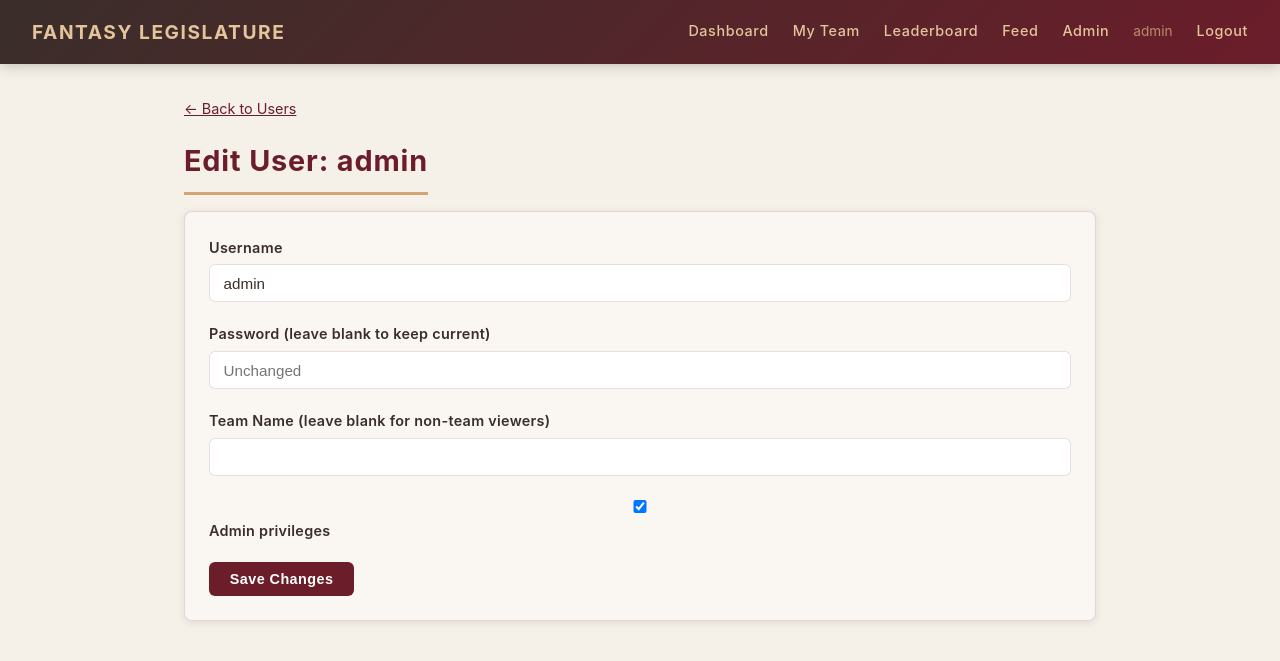
After one commit to christmastodd-dot/Christmas-repo, a Flask app: page /admin/users/1/edit in a window 1280 px wide. The commit adds this page. Shown: the top 661 px of the page. Run offline with Flask 3, Linux system fonts and the light colour scheme; a user stored in the database is signed in.

Commit message:
Add user edit functionality with team assignment for admin
- Admin can edit any user (including themselves) via Edit button
- Edit page allows changing username, password, team name, and admin status
- Password field is optional (leave blank to keep current)
- Admin can now assign a team name to their own account

https://claude.ai/code/session_017wSMdgsYGXAsdbCgucto3C

```diff
--- a/app.py
+++ b/app.py
@@ -338,6 +338,50 @@ def admin_delete_user(user_id):
     return redirect(url_for('admin_manage_users'))
 
 
+@app.route('/admin/users/<int:user_id>/edit', methods=['GET', 'POST'])
+@admin_required
+def admin_edit_user(user_id):
+    db = get_db()
+    user = db.execute('SELECT * FROM users WHERE id = ?', (user_id,)).fetchone()
+    if not user:
+        flash('User not found.', 'error')
+        return redirect(url_for('admin_manage_users'))
+
+    if request.method == 'POST':
+        username = request.form.get('username', '').strip()
+        password = request.form.get('password', '').strip()
+        team_name = request.form.get('team_name', '').strip() or None
+        is_admin = request.form.get('is_admin') == '1'
+
+        if not username:
+            flash('Username is required.', 'error')
+            return redirect(url_for('admin_edit_user', user_id=user_id))
+
+        # Check for duplicate username (excluding this user)
+        existing = db.execute(
+            'SELECT id FROM users WHERE username = ? AND id != ?', (username, user_id)
+        ).fetchone()
+        if existing:
+            flash(f'Username "{username}" already taken.', 'error')
+            return redirect(url_for('admin_edit_user', user_id=user_id))
+
+        if password:
+            db.execute(
+                'UPDATE users SET username = ?, password_hash = ?, team_name = ?, is_admin = ? WHERE id = ?',
+                (username, generate_password_hash(password), team_name, int(is_admin), user_id)
+            )
+        else:
+            db.execute(
+                'UPDATE users SET username = ?, team_name = ?, is_admin = ? WHERE id = ?',
+                (username, team_name, int(is_admin), user_id)
+            )
+        db.commit()
+        flash(f'User "{username}" updated.', 'success')
+        return redirect(url_for('admin_manage_users'))
+
+    return render_template('admin/edit_user.html', user=user)
+
+
 # ── Admin legislator routes ───────────────────────────────────────
 
 @app.route('/admin/legislators')
--- /dev/null
+++ b/templates/admin/edit_user.html
@@ -0,0 +1,33 @@
+{% extends "base.html" %}
+{% block title %}Edit User — Admin{% endblock %}
+
+{% block content %}
+<div style="margin-bottom:1rem;">
+    <a href="{{ url_for('admin_manage_users') }}" style="color:var(--maroon); font-size:0.9rem;">&larr; Back to Users</a>
+</div>
+
+<h1>Edit User: {{ user.username }}</h1>
+
+<div class="card">
+    <form method="POST">
+        <div class="form-group">
+            <label for="username">Username</label>
+            <input type="text" id="username" name="username" value="{{ user.username }}" required>
+        </div>
+        <div class="form-group">
+            <label for="password">Password (leave blank to keep current)</label>
+            <input type="password" id="password" name="password" placeholder="Unchanged">
+        </div>
+        <div class="form-group">
+            <label for="team_name">Team Name (leave blank for non-team viewers)</label>
+            <input type="text" id="team_name" name="team_name" value="{{ user.team_name or '' }}">
+        </div>
+        <div class="form-group">
+            <label>
+                <input type="checkbox" name="is_admin" value="1" {% if user.is_admin %}checked{% endif %}> Admin privileges
+            </label>
+        </div>
+        <button type="submit" class="btn btn-primary">Save Changes</button>
+    </form>
+</div>
+{% endblock %}
--- a/templates/admin/manage_users.html
+++ b/templates/admin/manage_users.html
@@ -48,6 +48,7 @@
                 <td>{{ user.team_name or '—' }}</td>
                 <td>{{ 'Admin' if user.is_admin else 'Viewer' }}</td>
                 <td>
+                    <a href="{{ url_for('admin_edit_user', user_id=user.id) }}" class="btn btn-secondary btn-small">Edit</a>
                     {% if user.id != current_user.id %}
                     <form method="POST" action="{{ url_for('admin_delete_user', user_id=user.id) }}" style="display:inline;"
                           onsubmit="return confirm('Delete user {{ user.username }}?')">
```
